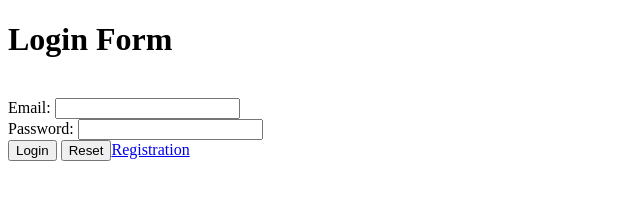
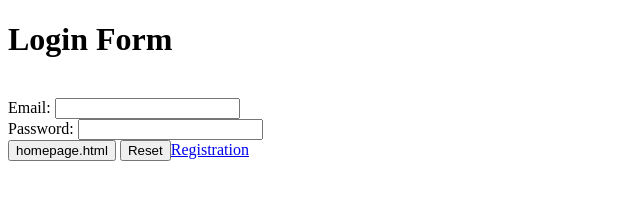
Before and after one commit to shivam787439/login, a plain HTML site: page login.html in a window 1280 px wide. Shown: the whole page, without its empty margins (0-640 px from the left). Drawn offline with Linux system fonts and the light colour scheme.

Commit message:
Update login.html

```diff
--- a/login.html
+++ b/login.html
@@ -11,7 +11,7 @@
     <form action="homepage.html" method="post" onsubmit="Valid(event);">
         Email: <input type="text" name="email" id="email" onkeyup="Valid(event);"><span id="emailerr" style="color: red;"></span><br>
         Password: <input type="password" name="pass" id="pass" onkeyup="Valid(event);" ><span id="passworderr" style="color: red;"></span><br>
-        <input type="submit" value="Login">
+        <input type="submit" value="homepage.html">
         <input type="reset" value="Reset"><a href="index.html">Registration</a>
     </form>
     <script>
```
